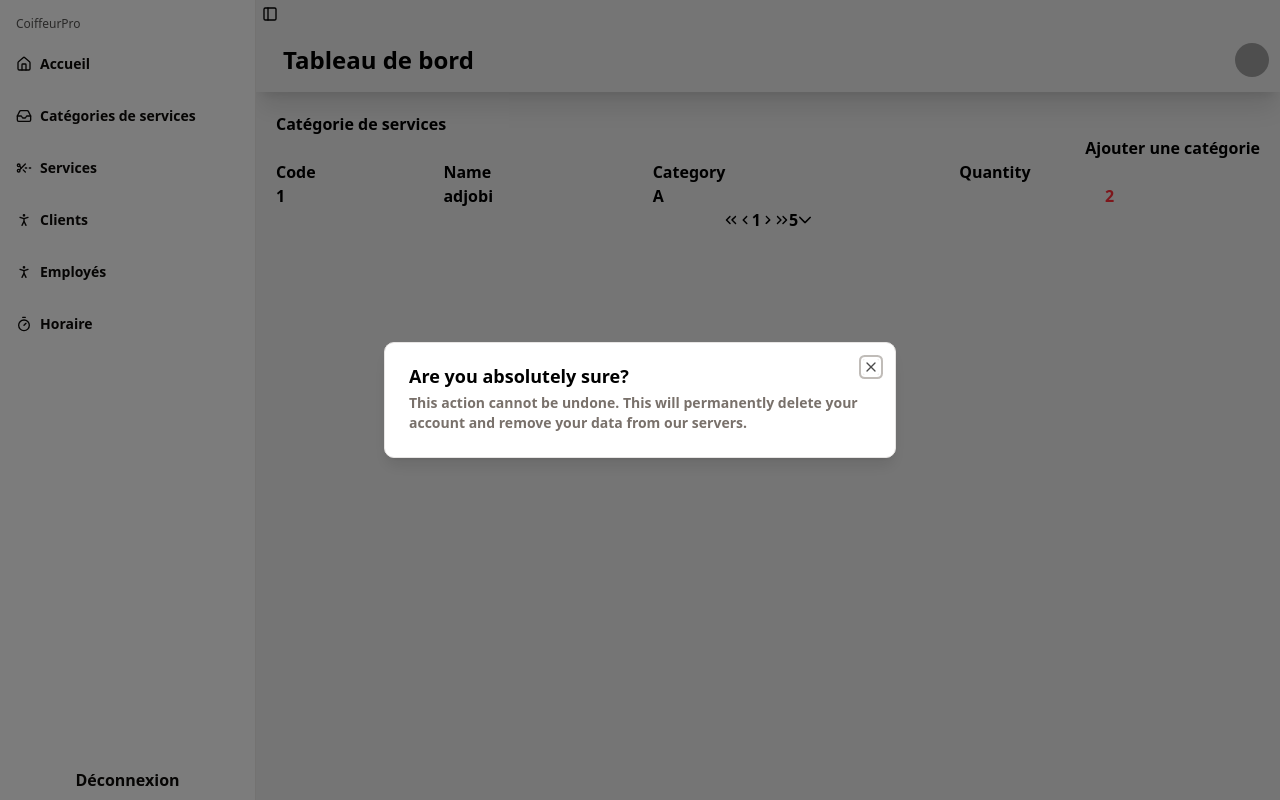
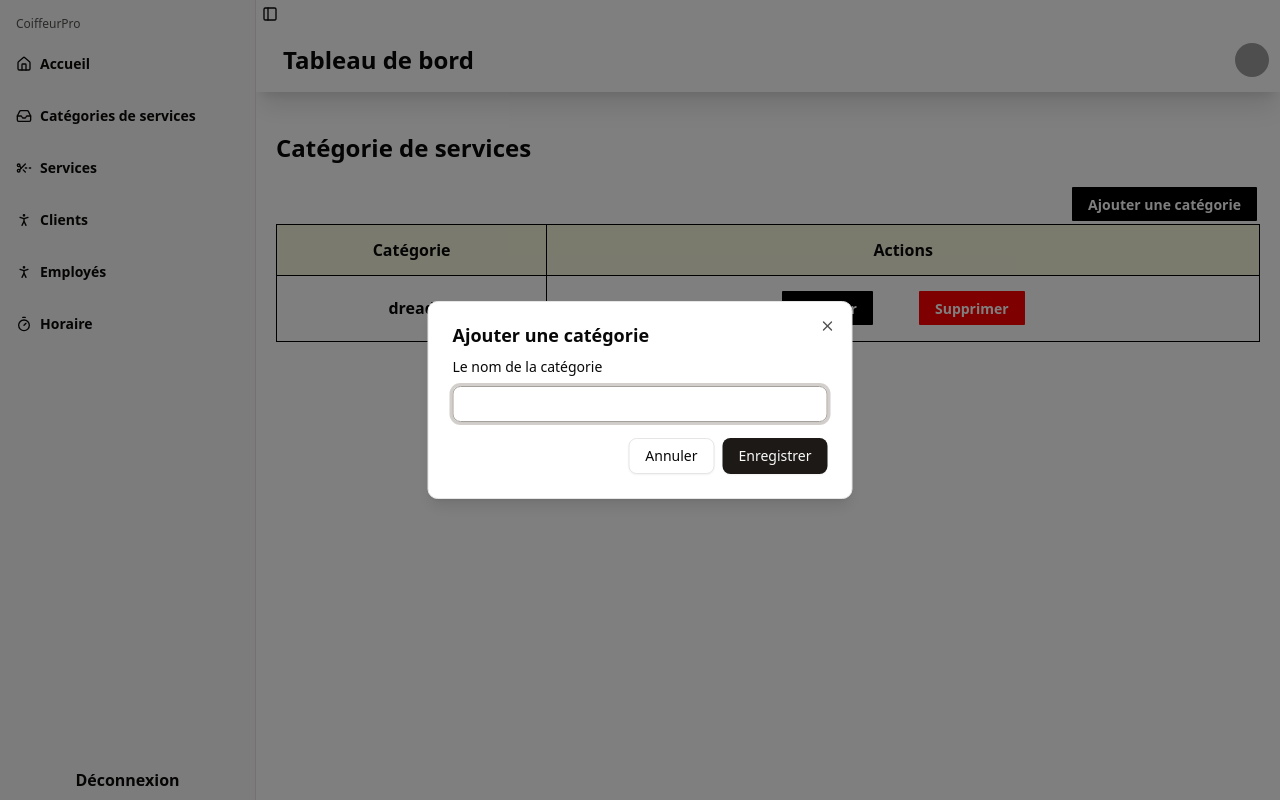
Before and after one commit to ManouBlog/Projet_next, a Next.js app: page /dashboard/categorie_service in a window 1280 px wide. Both pictures are taken after a click on the button "Ajouter une catégorie". Built offline with nearby package versions, Linux system fonts and the light colour scheme; grey boxes are pictures that could not be loaded.

Commit message:
services

```diff
--- a/app/components/dashboard/MyDatatable.jsx
+++ b/app/components/dashboard/MyDatatable.jsx
@@ -6,15 +6,17 @@ import { Column } from 'primereact/column';
 export default function MyDatatable({items,columns}) {
 
   return (
-    <div>
+    <div className='card'>
         {items.length>0 ? <DataTable
+        className='w-full'
       value={items}
       showGridlines
+       stripedRows
       paginator rows={5} rowsPerPageOptions={[5, 10, 25, 50]}>
               {columns.map((col, i) => (
                     <Column key={col.field} field={col.field} header={col.header} body={col.body}/>
                 ))}
-            </DataTable> : <div className='font-bold text-center'>Pas de Services</div>}
+            </DataTable> : <div className='font-bold text-center'>Pas de données</div>}
 
     </div>
   )
--- a/app/components/dashboard/MyDialogCreateModal.jsx
+++ b/app/components/dashboard/MyDialogCreateModal.jsx
@@ -8,11 +8,11 @@ import {
   DialogTrigger,
 } from "@/components/ui/dialog"
 
-export default function MyDialogCreateModal({children,title}) {
+export default function MyDialogCreateModal({children,title,myBg}) {
   return (
     <Dialog>
         <div className='flex justify-end'>
-  <DialogTrigger>{title}</DialogTrigger>
+  <DialogTrigger style={{background:myBg}} className="btn text-white rounded">{title}</DialogTrigger>
         </div>
   {children}
 
--- /dev/null
+++ b/app/components/dashboard/MyTitle.jsx
@@ -0,0 +1,9 @@
+import React from 'react'
+
+export default function MyTitle({title}) {
+  return (
+    <h1 className='text-2xl my-5'>
+      {title}
+    </h1>
+  )
+}
--- a/app/dashboard/categorie_service/page.jsx
+++ b/app/dashboard/categorie_service/page.jsx
@@ -1,45 +1,90 @@
 "use client";
-import React from 'react'
+import * as React from 'react'
 // import MyCalendar from '@/app/components/dashboard/MyCalendar'
+import MyTitle from '@/app/components/dashboard/MyTitle';
 import MyDatatable from '@/app/components/dashboard/MyDatatable'
 import MyDialogCreateModal from '@/app/components/dashboard/MyDialogCreateModal'
 import {
-  Dialog,
+  DialogClose,
   DialogContent,
   DialogDescription,
+  DialogFooter,
   DialogHeader,
   DialogTitle,
   DialogTrigger,
 } from "@/components/ui/dialog"
+import { Button } from "@/components/ui/button"
+import { Input } from "@/components/ui/input"
+import { Label } from "@/components/ui/label"
 function CategorieService() {
-    const products= [{code:1,name:"adjobi",category:"A",quantity:2}];
+    const products= [{categorie:"dread"}];
     const imageBodyTemplate = (rowData) => {
-        return <p className='text-center text-red-500'>{rowData.quantity}</p>;
+        return (
+            <div className='flex gap-5 justify-center'>
+                <MyDialogCreateModal myBg='black' title={"Modifier"} >
+               <MyForm libelle={rowData.categorie} />
+                </MyDialogCreateModal>
+                 <MyDialogCreateModal myBg='red' title={"Supprimer"} >
+               <IsDeleteItme />
+                </MyDialogCreateModal>
+            </div>
+        );
     }
         const columns = [
-            {field: 'code', header: 'Code'},
-            {field: 'name', header: 'Name'},
-            {field: 'category', header: 'Category'},
-            {field: 'quantity', header: 'Quantity',body:imageBodyTemplate}
+            {field: 'categorie', header: 'Catégorie'},
+            {field: 'quatite', header: 'Actions',body:imageBodyTemplate}
         ];
     return (
         <div>
-            Catégorie de services
+            <MyTitle title="Catégorie de services" />
             {/* <MyCalendar /> */}
-            <MyDialogCreateModal title={"Ajouter une catégorie"} >
-                <DialogContent>
-    <DialogHeader>
-      <DialogTitle>Are you absolutely sure?</DialogTitle>
-      <DialogDescription>
-        This action cannot be undone. This will permanently delete your account
-        and remove your data from our servers.
-      </DialogDescription>
-    </DialogHeader>
-  </DialogContent>
+            <MyDialogCreateModal myBg='black' title={"Ajouter une catégorie"} >
+               <MyForm />
                 </MyDialogCreateModal>
             <MyDatatable items={products}  columns={columns} />
         </div>
     )
 }
 
+function MyForm({libelle}){
+    const [categorie,setCategorie]=React.useState(libelle)
+    return(
+      <form>
+        <DialogContent className="sm:max-w-[425px]">
+          <DialogHeader>
+            <DialogTitle className="font-bold">Ajouter une catégorie</DialogTitle>
+          </DialogHeader>
+          <div className="grid gap-4">
+            <div className="grid gap-3">
+              <Label htmlFor="name-1">Le nom de la catégorie</Label>
+              <Input id="name-1" name="name" defaultValue={categorie} />
+            </div>
+          </div>
+          <DialogFooter>
+            <DialogClose asChild>
+              <Button variant="outline">Annuler</Button>
+            </DialogClose>
+            <Button type="submit">Enregistrer</Button>
+          </DialogFooter>
+        </DialogContent>
+      </form>
+    )
+}
+
+function IsDeleteItme(){
+    return(
+        <DialogContent className="sm:max-w-[425px]">
+          <DialogHeader>
+            <DialogTitle className="font-bold">Voulez-vous vraiment supprimer la catégorie ?</DialogTitle>
+          </DialogHeader>
+          <DialogFooter>
+            <DialogClose asChild>
+              <Button variant="outline">Annuler</Button>
+            </DialogClose>
+            <Button type="submit" className="bg-red-900 text-white">Enregistrer</Button>
+          </DialogFooter>
+        </DialogContent>
+    )
+}
+
 export default CategorieService
--- a/app/globals.css
+++ b/app/globals.css
@@ -48,9 +48,9 @@
 }
 
 body {
-  background: rgb(235, 235, 235);
+  background: white;
   font-weight: bold;
-  color:rgb(0, 0, 0);
+  color:rgb(8, 8, 8);
 }
 
 :root {
@@ -121,6 +121,18 @@ body {
   --sidebar-border: oklch(1 0 0 / 10%);
   --sidebar-ring: oklch(0.553 0.013 58.071);
 }
+.p-column-header-content{
+  justify-content: center;
+}
+.p-datatable-thead{
+  border: 1px solid black;
+  background-color: beige;
+}
+td,th{
+    border: 1px solid black;
+    text-align: center;
+    padding: 0.8em;
+}
 
 @layer base {
   * {
```
